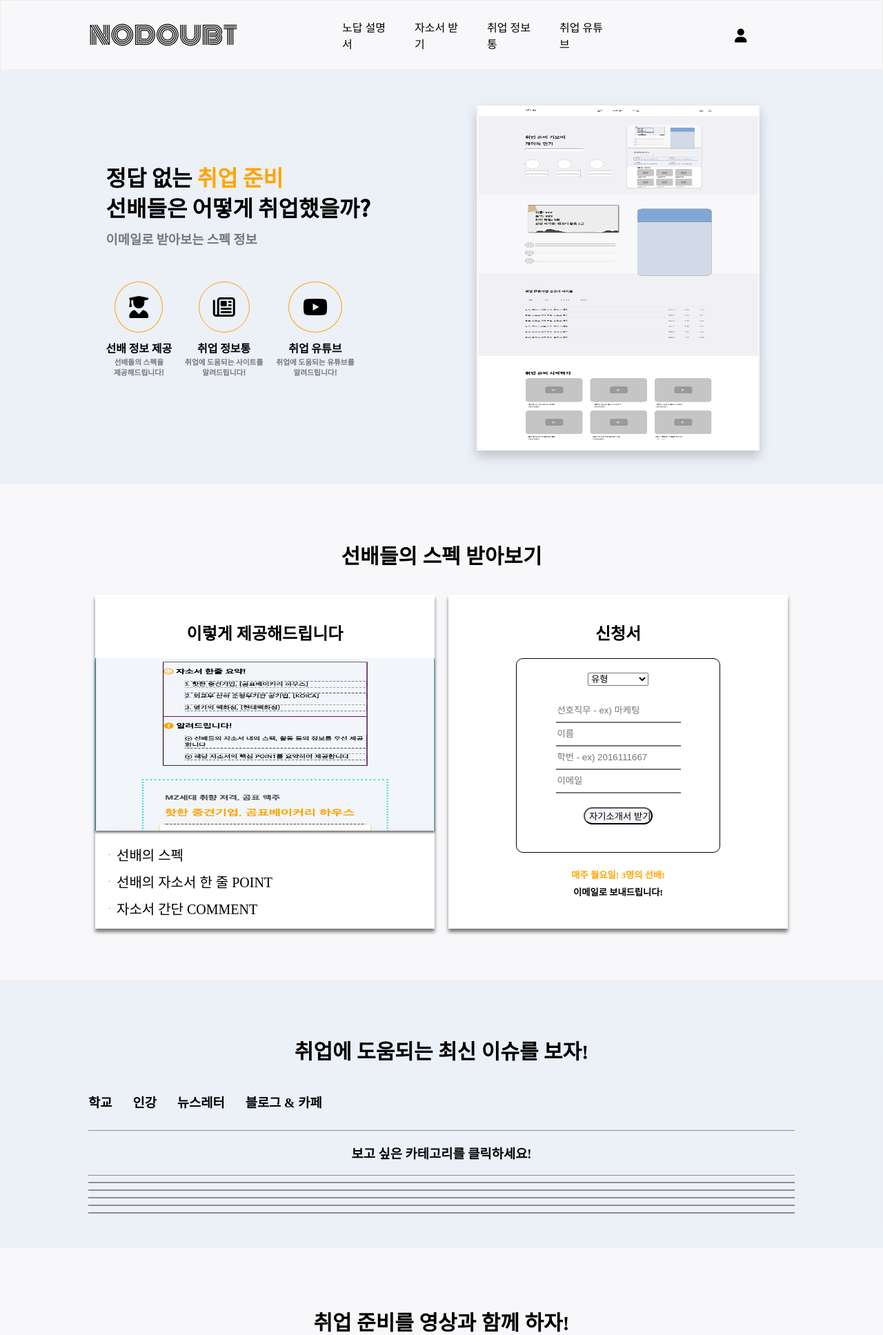
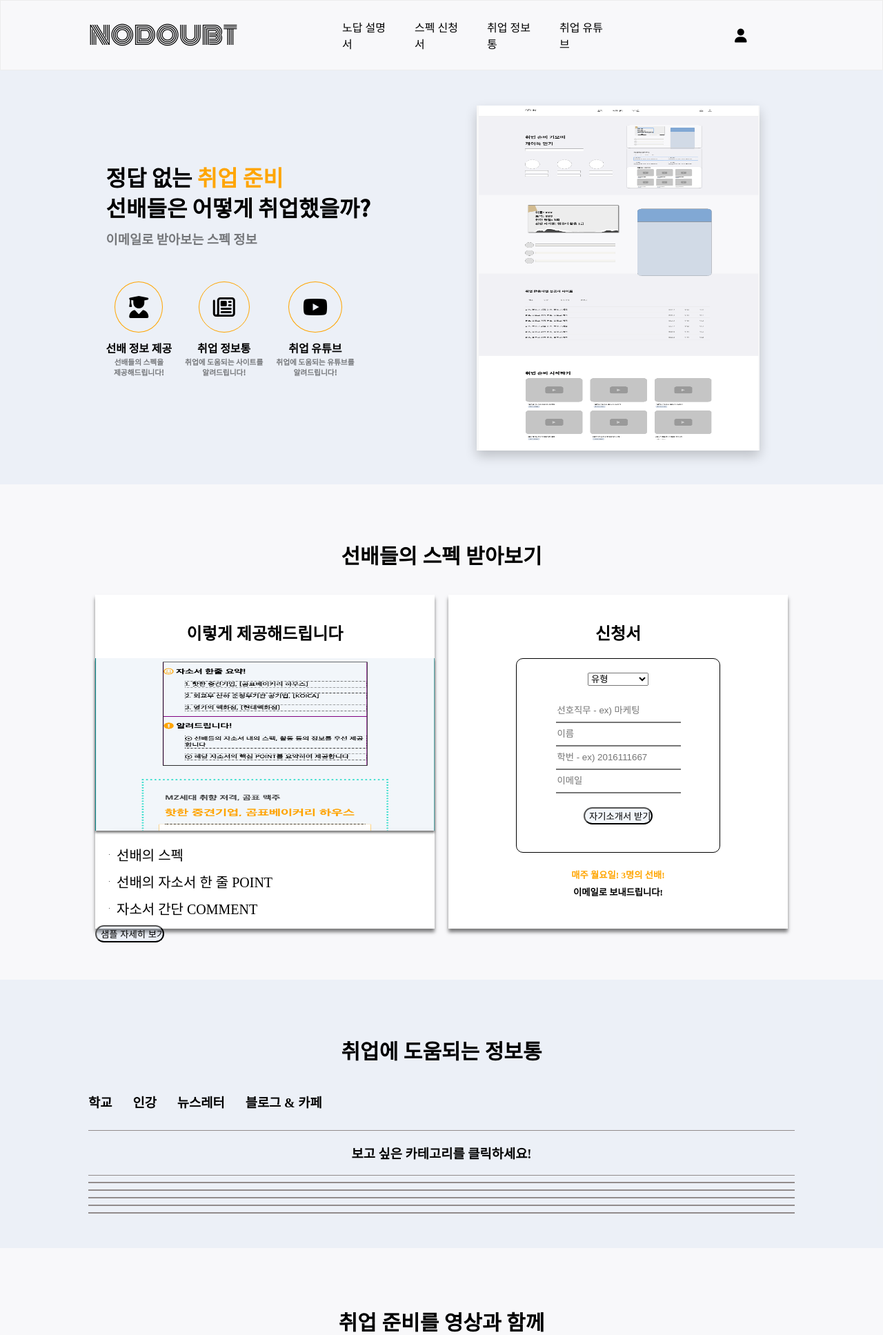
Before and after one commit to YoonHwe/nodoubt, a Django app: page / in a window 1280 px wide. Shown: the top 1935 px of the page at 69% size. Run offline with Django 3.2, Linux system fonts and the light colour scheme; data comes from the database, SQL or seed files in the repository; both versions use the stored data as it was after the commit; some libraries are stand-ins or nearby versions.

Commit message:
app.js 수정 및 post 사진 삭제

```diff
--- a/main/templates/main/index.html
+++ b/main/templates/main/index.html
@@ -54,7 +54,9 @@
             <p><i class="fas fa-circle"></i>&nbsp;&nbsp;선배의 스펙</p>
             <p><i class="fas fa-circle"></i>&nbsp;&nbsp;선배의 자소서 한 줄 POINT</p>
             <p><i class="fas fa-circle"></i>&nbsp;&nbsp;자소서 간단 COMMENT</p>
+            <input class="content_second_submit" type="button" value="샘플 자세히 보기">
         </div>
+
     </div>
     <div class="content_second_left">
         <div class="content_second_left_application">
@@ -128,7 +130,7 @@
 </div> -->
 <!---->
 <div class="content_issue">
-    <div class="content_issue_title">취업에 도움되는 최신 이슈를 보자!</div>
+    <div class="content_issue_title">취업에 도움되는 정보통</div>
     <div class="content_issue_category">
         <a class="content_issue_category_list category_list_first" onclick="paintList(1)"><h3>학교</h3></a>
         <a class="content_issue_category_list category_list_second" onclick="paintList(2)"><h3>인강</h3></a>
@@ -146,7 +148,7 @@
 </div>
 <!---->
 <div class="content_ready">
-    <div class="content_ready_title">취업 준비를 영상과 함께 하자!</div>
+    <div class="content_ready_title">취업 준비를 영상과 함께</div>
     <div class="content_ready_content">
         <div class="content_ready_content_contents">
             <iframe src="https://www.youtube.com/embed/0tLTEg-ftvI" title="YouTube video player" frameborder="0" allow="accelerometer; autoplay; clipboard-write; encrypted-media; gyroscope; picture-in-picture" allowfullscreen></iframe>
--- a/nodoubt/static/css/version1.css
+++ b/nodoubt/static/css/version1.css
@@ -33,6 +33,7 @@ a{
 }
 .menu_content_page a:hover{
     color: orange;
+    cursor: pointer;
 }
 .menu_right{
     width: 170px;
--- a/nodoubt/static/css/version2.css
+++ b/nodoubt/static/css/version2.css
@@ -35,6 +35,7 @@ a{
 }
 .menu_content_page a:hover{
     color: orange;
+    cursor: pointer;
 }
 .menu_right{
     width: 170px;
--- a/nodoubt/static/css/version3.css
+++ b/nodoubt/static/css/version3.css
@@ -35,6 +35,7 @@ a{
 }
 .menu_content_page a:hover{
     color: orange;
+    cursor: pointer;
 }
 .menu_right{
     width: 170px;
--- a/nodoubt/static/css/version4.css
+++ b/nodoubt/static/css/version4.css
@@ -34,6 +34,7 @@ a{
 }
 .menu_content_page a:hover{
     color: orange;
+    cursor: pointer;
 }
 .menu_right{
     display: flex;
--- a/nodoubt/static/js/app.js
+++ b/nodoubt/static/js/app.js
@@ -19,11 +19,11 @@ function paintList(event){
         category_second.style.color = "black";
         category_third.style.color = "black";
         category_fourth.style.color = "black";
-        first.innerHTML = "<a class='list_content_link' href='https://job.dongguk.edu:450/' target='_blank'><h2>동국대학교 취업센터</h2></a><h3 style='opacity: 0.5; margin-left: 10px;'>학교 공식 채용 정보 제공 홈페이지, 교내 취업프로그램 및 교외 공모전 정보 활용 가능</h3>";
-        second.innerHTML = "<a class='list_content_link' href='https://www.dongguk.edu/mbs/kr/download/job/job_roadmap/roadmap_main.html' target='_blank'><h2>동국대학교 취업지원 프로그램 로드맵</h2></a><h3 style='opacity: 0.5; margin-left: 10px;'>로드맵을 통해 학교 취업프로그램을 제공</h3>";
-        third.innerHTML = "<a class='list_content_link' href='https://job.dongguk.edu:450/program/event_program.asp?page=2&cate_code=08&' target='_blank'><h2>동국대학교 취업센터 -> 캠퍼스 리크루팅</h2></a><h3 style='opacity: 0.5; margin-left: 10px;'>다양한 기업들의 온라인 채용 설명회를 신청하고 참여할 수 있는 취업센터 내 공간</h3>";
-        fourth.innerHTML = "<a class='list_content_link' href='https://www.dongguk.edu/mbs/kr/subview.jsp?id=kr_040000000000' target='_blank'><h2>동국대학교 메인홈페이지 </h2></a><h3 style='opacity: 0.5; margin-left: 10px;'>취업/창업/역량/봉사 부분은 취업의 역량과 경험을 키울 수 있는 동아리, 봉사, IPP사업단 사이트 정보를 제공</h3>";
-        fifth.innerHTML = "<a class='list_content_link' href='https://ddp.dongguk.edu/site/main/index001?prevurl=https%3A%2F%2Fddp.dongguk.edu%2Flogin.jsp' target='_blank'><h2>동국대학교 드림패스</h2></a><h3 style='opacity: 0.5; margin-left: 10px;'>학교 수업 외 다양한 동아리 워크숍 정보를 얻을 수 있으며, 나의 활동을 정리 기록할 수 있는 사이트(역량검사, 적성검사 등 다양한 검사 가능, 채용 정보 또한 얻을 수 있음)</h3>";
+        first.innerHTML = "<a class='list_content_link' href='https://ddp.dongguk.edu/site/main/index001' target='_blank'><h2>동국대학교 취업센터</h2></a><h3 style='opacity: 0.5; margin-left: 10px;'>채용 정보, 교내 취업프로그램, 공모전 정보 등을 제공</h3>";
+        second.innerHTML = "<a class='list_content_link' href='https://ddp.dongguk.edu/site/homepage/menu/viewMenu?menuid=001005002003' target='_blank'><h2>동국대학교 취업지원 프로그램 로드맵</h2></a><h3 style='opacity: 0.5; margin-left: 10px;'>단계별 취업프로그램을 한눈에 알아볼 수 있도록 제공</h3>";
+        third.innerHTML = "<a class='list_content_link' href='https://ddp.dongguk.edu/site/program/recruit/listCampusRecruit?menuid=001005002002&recruittype=CR' target='_blank'><h2>동국대학교 취업센터 -> 캠퍼스 리크루팅</h2></a><h3 style='opacity: 0.5; margin-left: 10px;'>다양한 기업들의 온라인 채용 설명회를 신청하고 참여할 수 있는 취업센터 내 공간</h3>";
+        fourth.innerHTML = "<a class='list_content_link' href='https://www.dongguk.edu/mbs/kr/subview.jsp?id=kr_040000000000' target='_blank'><h2>동국대학교 메인홈페이지 </h2></a><h3 style='opacity: 0.5; margin-left: 10px;'>취업/창업/역량/봉사/IPP 사업단 등 취업 관련 공지 사항 및 학사 정보를 제공</h3>";
+        fifth.innerHTML = "<a class='list_content_link' href='https://ddp.dongguk.edu/site/main/index001?prevurl=https%3A%2F%2Fddp.dongguk.edu%2Flogin.jsp' target='_blank'><h2>동국대학교 드림패스</h2></a><h3 style='opacity: 0.5; margin-left: 10px;'>학교 수업 외 다양한 정보를 얻을 수 있으며, 나의 활동을 정리 및 기록 가능</h3>";
         sixth.innerHTML = "";
     }
     if(event === 2){
@@ -31,11 +31,11 @@ function paintList(event){
         category_second.style.color = "orange";
         category_third.style.color = "black";
         category_fourth.style.color = "black";
-        first.innerHTML = "<a class='list_content_link' href='https://www.inflearn.com/' target='_blank'><h2>인프런</h2></a><h3 style='opacity: 0.5; margin-left: 10px;'>다양한 직무의 인강을 들을 수 있으며 저렴한 가격과 초보 입문자들을 위한 교육이 많음, 무료 강의도 있지만 한정적</h3>";
-        second.innerHTML = "<a class='list_content_link' href='https://fastcampus.co.kr/' target='_blank'><h2>패스트캠퍼스</h2></a><h3 style='opacity: 0.5; margin-left: 10px;'>실무자들이 직접 제공하는 인강으로 현직자들의 노하우를 배울 수 있는 사이트 => but, 전문성이 다소 떨어지는 인강이 있으며 가격이 비싼 편</h3>";
-        third.innerHTML = "<a class='list_content_link' href='https://tacademy.skplanet.com/live/player/listCategory.action' target='_blank'><h2>T 아카데미</h2></a><h3 style='opacity: 0.5; margin-left: 10px;'>skt에서 주관하는 ict 전문인재 양성을 위한 인강프로그램, 빅데이터부터 서비스기획, 디자인까지 대기업 주관으로 인강의 신뢰성이 높다</h3>";
-        fourth.innerHTML = "<a class='list_content_link' href='https://www.boostcourse.org/' target='_blank'><h2>부스트코스</h2></a><h3 style='opacity: 0.5; margin-left: 10px;'>네이버 지원으로 이루어진 IT관련 인강 기초 코딩과 디지털마케팅 수업을 들을 수 있으며 많은 무료 인강과 직접 프로젝트를 해 볼수 있는 기회가 장점</h3>";
-        fifth.innerHTML = "<a class='list_content_link' href='http://www.itbtm.com/main2/intro.php' target='_blank'><h2>유동근의 IT버팀목</h2></a><h3 style='opacity: 0.5; margin-left: 10px;'>컴퓨터 활용 능력 시험 인강 => 유동근 강사의 노하우와 커리큘럼으로 높은 합격률을 보인다.</h3>";
+        first.innerHTML = "<a class='list_content_link' href='https://www.inflearn.com/' target='_blank'><h2>인프런</h2></a><h3 style='opacity: 0.5; margin-left: 10px;'>다양한 직무의 입문자들을 위한 강의가 많으며, 한정적인 무료 강의를 제공</h3>";
+        second.innerHTML = "<a class='list_content_link' href='https://fastcampus.co.kr/' target='_blank'><h2>패스트캠퍼스</h2></a><h3 style='opacity: 0.5; margin-left: 10px;'>현직자들의 노하우를 배울 수 있는 강의가 많으며, 전문성이 떨어지거나 가격이 비싼 경우가 있음</h3>";
+        third.innerHTML = "<a class='list_content_link' href='https://tacademy.skplanet.com/live/player/listCategory.action' target='_blank'><h2>T 아카데미</h2></a><h3 style='opacity: 0.5; margin-left: 10px;'>SK Planet에서 운영하는 ICT 전문 인재 양성을 위한 온라인 강의 플랫폼</h3>";
+        fourth.innerHTML = "<a class='list_content_link' href='https://www.boostcourse.org/' target='_blank'><h2>부스트코스</h2></a><h3 style='opacity: 0.5; margin-left: 10px;'>Naver Connect가 운영하는 프로젝트 기반의 IT 관련 무료 온라인 강의 플랫폼</h3>";
+        fifth.innerHTML = "<a class='list_content_link' href='http://www.itbtm.com/main2/intro.php' target='_blank'><h2>유동근의 IT버팀목</h2></a><h3 style='opacity: 0.5; margin-left: 10px;'>컴퓨터 활용 능력 시험 온라인 강의 사이트</h3>";
         sixth.innerHTML = "";
     }
     if(event === 3){
--- a/nodoubt/templates/shared/navbar.html
+++ b/nodoubt/templates/shared/navbar.html
@@ -4,7 +4,7 @@
     </div>
     <div class="menu_form menu_content mobile_no">
         <div class="menu_content_page"><a onclick="fnMove('first')">노답 설명서</a></div>
-        <div class="menu_content_page"><a onclick="fnMove('second_h2')">자소서 받기</a></div>
+        <div class="menu_content_page"><a onclick="fnMove('second_h2')">스펙 신청서</a></div>
         <div class="menu_content_page"><a onclick="fnMove('issue')">취업 정보통</a></div>
         <div class="menu_content_page"><a onclick="fnMove('ready')">취업 유튜브</a></div>
     </div>
```
Also changed, not shown: db.sqlite3, media/post/1.jpeg (deleted), media/post/1_4AN3gsI.jpeg (deleted), media/post/1_zQAGR9X.jpeg (deleted), media/post/2.png (deleted), media/post/2_1whJzmB.png (deleted), media/post/2_MAgKDxB.png (deleted), media/post/2_wYnaYwN.png (deleted), media/post/4.jpeg (deleted).
